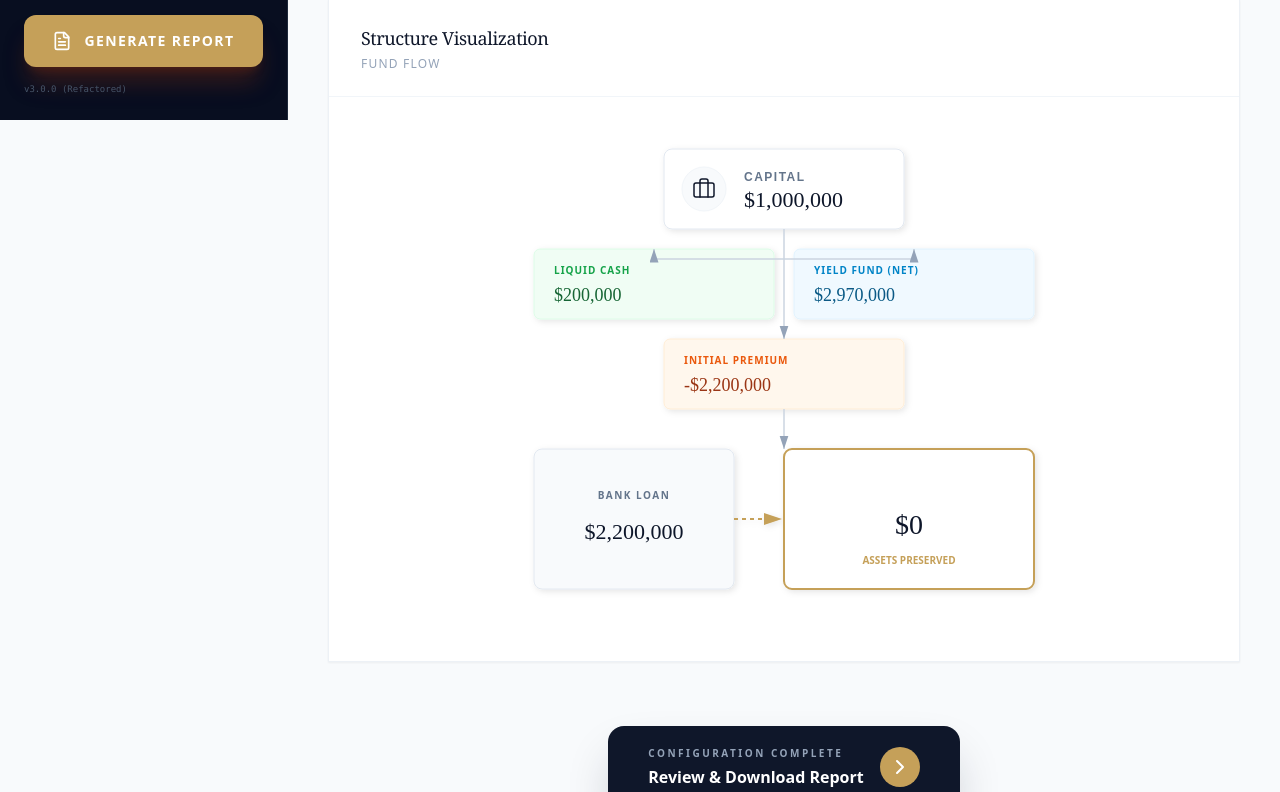
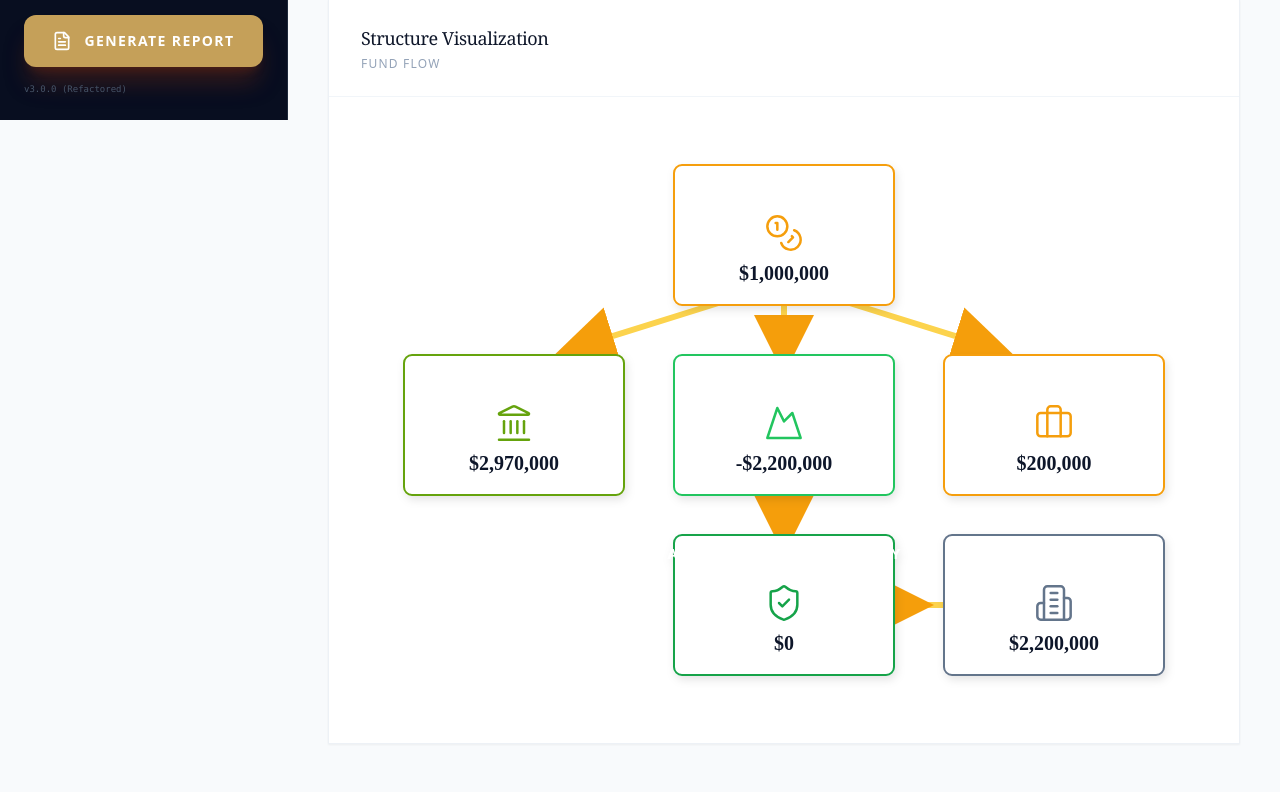
Before and after one commit to firaen22/premium-financing-calculator, a React (Vite) app: page / in a window 1280 px wide. Shown: the part 680-1472 px from the top of the page. Built offline with nearby package versions, Linux system fonts and the light colour scheme; no server answers.

Commit message:
refactor: Reimplement FlowDiagram using a new Box component, updated icons, and revised SVG layout with new arrow markers.

```diff
--- a/src/components/charts/FlowDiagram.tsx
+++ b/src/components/charts/FlowDiagram.tsx
@@ -1,5 +1,5 @@
 import React from 'react';
-import { Home, Briefcase } from 'lucide-react';
+import { Landmark, Briefcase, Coins, Mountain, ShieldCheck, Building2 } from 'lucide-react';
 import { formatCurrency } from '../../utils/calculations';
 
 export const FlowDiagram = React.memo(({
@@ -14,93 +14,61 @@ export const FlowDiagram = React.memo(({
 }: {
     budget: number, cash: number, bond: number, equity: number, loan: number, premium: number, labels: any, sourceType: 'cash' | 'mortgage'
 }) => {
+    const Box = ({ x, y, width, height, color, title, value, icon: Icon }: any) => {
+        return (
+            <g transform={`translate(${x}, ${y})`} filter="url(#shadow)">
+                <rect width={width} height={height} rx="8" fill="#ffffff" stroke={color} strokeWidth="2" />
+                <rect width={width} height="36" rx="8" fill={color} clipPath={`inset(0 0 ${height-36} 0)`} />
+                <text x={width/2} y="24" textAnchor="middle" fill="#ffffff" fontSize="14" fontWeight="bold" style={{ fontFamily: 'sans-serif' }}>{title}</text>
+                <Icon x={width/2 - 20} y="48" width="40" height="40" stroke={color} strokeWidth="1.5" />
+                <text x={width/2} y="115" textAnchor="middle" fill="#0f172a" fontSize="20" fontWeight="bold" style={{ fontFamily: 'serif' }}>{value}</text>
+            </g>
+        );
+    };
+
     return (
-        <div className="w-full h-full flex justify-center py-0" style={{ minHeight: '350px' }}>
-            {/* Increased viewBox width to 500 for more breathing room for larger blocks, height to 600 */}
-            <svg viewBox="0 0 500 500" className="w-full h-full max-w-[500px]" preserveAspectRatio="xMidYMid meet" style={{ overflow: 'visible' }}>
+        <div className="w-full h-full flex justify-center py-4" style={{ minHeight: '550px' }}>
+            <svg viewBox="0 0 800 550" className="w-full h-full max-w-[800px]" preserveAspectRatio="xMidYMid meet" style={{ overflow: 'visible' }}>
                 <defs>
-                    <filter id="shadow" x="-20%" y="-20%" width="140%" height="140%">
-                        <feDropShadow dx="2" dy="2" stdDeviation="3" floodOpacity="0.1" />
+                    <filter id="shadow" x="-10%" y="-10%" width="120%" height="120%">
+                        <feDropShadow dx="2" dy="4" stdDeviation="4" floodOpacity="0.1" />
                     </filter>
-                    <marker id="arrow" markerWidth="10" markerHeight="10" refX="9" refY="3" orient="auto" markerUnits="strokeWidth">
-                        <path d="M0,0 L0,6 L9,3 z" fill="#94a3b8" />
+                    <marker id="arrow-down" markerWidth="10" markerHeight="10" refX="5" refY="5" orient="auto-start-reverse" markerUnits="strokeWidth">
+                        <path d="M0,0 L10,5 L0,10 z" fill="#f59e0b" />
                     </marker>
-                    <marker id="arrow-gold" markerWidth="10" markerHeight="10" refX="9" refY="3" orient="auto" markerUnits="strokeWidth">
-                        <path d="M0,0 L0,6 L9,3 z" fill="#c5a059" />
+                    <marker id="arrow-left" markerWidth="10" markerHeight="10" refX="5" refY="5" orient="auto-start-reverse" markerUnits="strokeWidth">
+                        <path d="M10,0 L0,5 L10,10 z" fill="#f59e0b" />
                     </marker>
                 </defs>
 
-                {/* outer translate: x=0 keeps boxes within 500-wide viewBox */}
-                <g transform="translate(0,10)">
-                    {/* Level 1: Capital — centered at x=130..370 */}
-                    <g filter="url(#shadow)">
-                        <rect x="130" y="10" width="240" height="80" rx="8" fill="#ffffff" stroke={sourceType === 'mortgage' ? '#f59e0b' : '#e2e8f0'} strokeWidth={sourceType === 'mortgage' ? 2 : 1} />
-                        <circle cx="170" cy="50" r="22" fill={sourceType === 'mortgage' ? '#fffbeb' : '#f8fafc'} stroke={sourceType === 'mortgage' ? '#fcd34d' : '#f1f5f9'} />
-                        {sourceType === 'mortgage' ? (
-                            <Home x={158} y={38} width={24} height={24} stroke="#b45309" strokeWidth={1.5} />
-                        ) : (
-                            <Briefcase x={158} y={38} width={24} height={24} stroke="#0f172a" strokeWidth={1.5} />
-                        )}
-                        <text x={210} y={42} textAnchor="start" fill="#64748b" fontSize="12" fontWeight="bold" letterSpacing="1.5" style={{ textTransform: 'uppercase', fontFamily: 'sans-serif' }}>{labels.capital}</text>
-                        <text x={210} y={68} textAnchor="start" fill="#0f172a" fontSize="22" fontWeight="500" style={{ fontFamily: 'serif' }}>{formatCurrency(budget)}</text>
-                    </g>
+                <g transform="translate(0, 10)">
+                    {/* Arrows drawn first so they are under the boxes */}
 
-                    {/* Level 2: Allocation — y=110 */}
-                    <g transform="translate(0, 110)">
-                        {/* Cash/Liquidity — x=0..240 */}
-                        <g filter="url(#shadow)">
-                            <rect x="0" y="0" width="240" height="70" rx="6" fill="#f0fdf4" stroke="#dcfce7" strokeWidth="1" />
-                            <text x="20" y="25" fill="#16a34a" fontSize="10" fontWeight="bold" letterSpacing="1">{labels.liquidity}</text>
-                            <text x="20" y="52" fill="#166534" fontSize="18" fontWeight="500" style={{ fontFamily: 'serif' }}>{formatCurrency(cash)}</text>
-                        </g>
+                    {/* budget to bond */}
+                    <path d="M 360 140 L 200 190" fill="none" stroke="#fcd34d" strokeWidth="6" markerEnd="url(#arrow-down)" strokeLinecap="round" />
+                    {/* budget to cash */}
+                    <path d="M 440 140 L 600 190" fill="none" stroke="#fcd34d" strokeWidth="6" markerEnd="url(#arrow-down)" strokeLinecap="round" />
+                    {/* budget to equity */}
+                    <path d="M 400 150 L 400 190" fill="none" stroke="#fcd34d" strokeWidth="6" markerEnd="url(#arrow-down)" strokeLinecap="round" />
 
-                        {/* Yield Fund — x=260..500 (fits exactly in 500-wide viewBox) */}
-                        <g filter="url(#shadow)" transform="translate(260, 0)">
-                            <rect x="0" y="0" width="240" height="70" rx="6" fill="#f0f9ff" stroke="#e0f2fe" strokeWidth="1" />
-                            <text x="20" y="25" fill="#0284c7" fontSize="10" fontWeight="bold" letterSpacing="1">{labels.yieldFundNet}</text>
-                            <text x="20" y="52" fill="#075985" fontSize="18" fontWeight="500" style={{ fontFamily: 'serif' }}>{formatCurrency(bond)}</text>
-                        </g>
+                    {/* equity to premium */}
+                    <path d="M 400 340 L 400 370" fill="none" stroke="#fcd34d" strokeWidth="6" markerEnd="url(#arrow-down)" strokeLinecap="round" />
 
-                        {/* Policy Equity — centered: x=130..370 */}
-                        <g filter="url(#shadow)" transform="translate(130, 90)">
-                            <rect x="0" y="0" width="240" height="70" rx="6" fill="#fff7ed" stroke="#ffedd5" strokeWidth="1" />
-                            <text x="20" y="25" fill="#ea580c" fontSize="10" fontWeight="bold" letterSpacing="1">{labels.policyEquityCaps}</text>
-                            <text x="20" y="52" fill="#9a3412" fontSize="18" fontWeight="500" style={{ fontFamily: 'serif' }}>{formatCurrency(equity)}</text>
-                        </g>
+                    {/* loan to premium (pointing left) */}
+                    <path d="M 560 450 L 520 450" fill="none" stroke="#fcd34d" strokeWidth="6" markerEnd="url(#arrow-left)" strokeLinecap="round" />
 
-                        {/* Vertical trunk from Capital bottom to junction */}
-                        <path d="M250 -20 L250 10" fill="none" stroke="#cbd5e1" strokeWidth="1.5" />
-                        {/* Branch to Cash (center x=120) */}
-                        <path d="M250 10 L120 10 L120 0" fill="none" stroke="#cbd5e1" strokeWidth="1.5" markerEnd="url(#arrow)" />
-                        {/* Branch to Yield Fund (center x=260+120=380) */}
-                        <path d="M250 10 L380 10 L380 0" fill="none" stroke="#cbd5e1" strokeWidth="1.5" markerEnd="url(#arrow)" />
-                        {/* Branch down to Policy Equity (center x=130+120=250) */}
-                        <path d="M250 10 L250 90" fill="none" stroke="#cbd5e1" strokeWidth="1.5" markerEnd="url(#arrow)" />
-                    </g>
+                    {/* Nodes (Boxes) */}
+                    {/* Row 1 */}
+                    <Box x={290} y={10} width={220} height={140} color="#f59e0b" title={labels.capital} value={formatCurrency(budget)} icon={Coins} />
 
-                    {/* Level 3: Leverage & Total Policy — y=310 */}
-                    <g transform="translate(0, 310)">
-                        {/* Connector from Policy Equity bottom (absolute y=280) down to here (y=320) */}
-                        <path d="M250 -40 L250 0" fill="none" stroke="#cbd5e1" strokeWidth="1.5" markerEnd="url(#arrow)" />
+                    {/* Row 2 */}
+                    <Box x={20} y={200} width={220} height={140} color="#65a30d" title={labels.yieldFundNet} value={formatCurrency(bond)} icon={Landmark} />
+                    <Box x={290} y={200} width={220} height={140} color="#22c55e" title={labels.policyEquityCaps} value={formatCurrency(equity)} icon={Mountain} />
+                    <Box x={560} y={200} width={220} height={140} color="#f59e0b" title={labels.liquidity} value={formatCurrency(cash)} icon={Briefcase} />
 
-                        {/* Bank Loan — x=0..200 */}
-                        <g filter="url(#shadow)">
-                            <rect x="0" y="0" width="200" height="140" rx="8" fill="#f8fafc" stroke="#e2e8f0" strokeWidth="1" />
-                            <text x="100" y="50" textAnchor="middle" fill="#64748b" fontSize="10" fontWeight="bold" letterSpacing="1.5">{labels.leverage}</text>
-                            <text x="100" y="90" textAnchor="middle" fill="#0f172a" fontSize="22" fontWeight="500" style={{ fontFamily: 'serif' }}>{formatCurrency(loan)}</text>
-                            {/* Arrow from Bank Loan to Total Exposure */}
-                            <path d="M200 70 L248 70" fill="none" stroke="#c5a059" strokeWidth="2" strokeDasharray="4 4" markerEnd="url(#arrow-gold)" />
-                        </g>
-
-                        {/* Total Exposure — x=250..500 (fits exactly) */}
-                        <g filter="url(#shadow)" transform="translate(250, 0)">
-                            <rect x="0" y="0" width="250" height="140" rx="8" fill="#ffffff" stroke="#c5a059" strokeWidth="2" />
-                            <rect x="0" y="0" width="250" height="30" rx="8" fill="#c5a059" clipPath="inset(0 0 110 0)" />
-                            <text x="125" y="20" textAnchor="middle" fill="#ffffff" fontSize="9" fontWeight="bold" letterSpacing="1">{labels.totalExposure}</text>
-                            <text x="125" y="85" textAnchor="middle" fill="#0f172a" fontSize="28" fontWeight="500" style={{ fontFamily: 'serif' }}>{formatCurrency(premium)}</text>
-                            <text x="125" y="115" textAnchor="middle" fill="#c5a059" fontSize="10" fontWeight="bold" style={{ textTransform: 'uppercase' }}>Assets Preserved</text>
-                        </g>
-                    </g>
+                    {/* Row 3 */}
+                    <Box x={290} y={380} width={220} height={140} color="#16a34a" title={labels.totalExposure} value={formatCurrency(premium)} icon={ShieldCheck} />
+                    <Box x={560} y={380} width={220} height={140} color="#64748b" title={labels.leverage} value={formatCurrency(loan)} icon={Building2} />
                 </g>
             </svg>
         </div>
```
